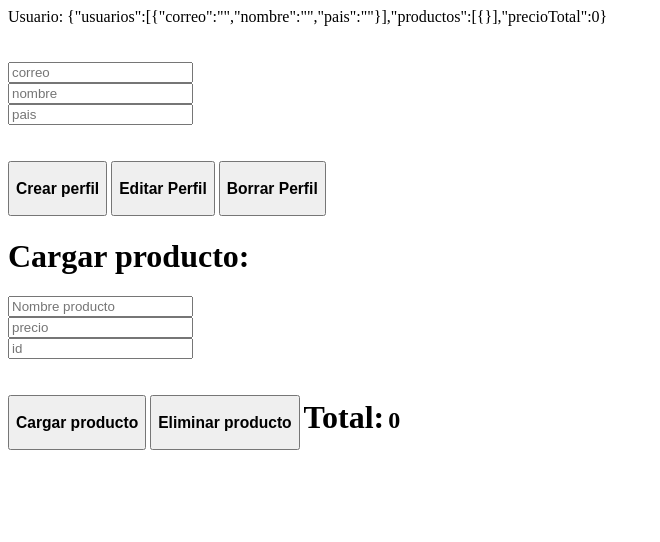
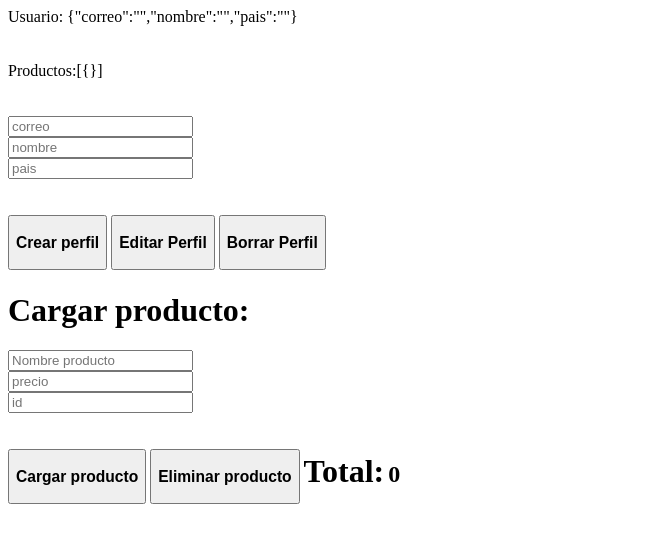
Before and after one commit to ivancastro773/Bootcamp2, a plain HTML site: page clase29/index.html in a window 1280 px wide. Both pictures are taken after a click on the button "Crear perfil". Shown: the whole page, without its empty margins (0-660 px from the left). Drawn offline with nearby package versions, Linux system fonts and the light colour scheme.

Commit message:
[updated/field]: index.html ordene valores

```diff
--- a/clase29/index.html
+++ b/clase29/index.html
@@ -18,6 +18,7 @@
 
     <div>
       Usuario: <span id="respuesta"></span> <br /><br /><br />
+      Productos:<span id="productos"></span> <br /><br /><br />
       <div>
         <div>
           <input type="text" name="correo" id="correo" placeholder="correo" />
--- a/clase29/main.js
+++ b/clase29/main.js
@@ -91,7 +91,12 @@ function editarBorrar(state, action) {
 
 function component() {
   document.getElementById("respuesta").innerHTML = JSON.stringify(
-    store.getState()
+    store.getState().usuarios[0]
+  );
+}
+function productos() {
+  document.getElementById("productos").innerHTML = JSON.stringify(
+    store.getState().productos
   );
 }
 function total() {
@@ -100,6 +105,7 @@ function total() {
 
 //se registra el elemento/component/dom de escucha
 store.subscribe(component);
+store.subscribe(productos);
 store.subscribe(total);
 
 //se emite la accion
```
